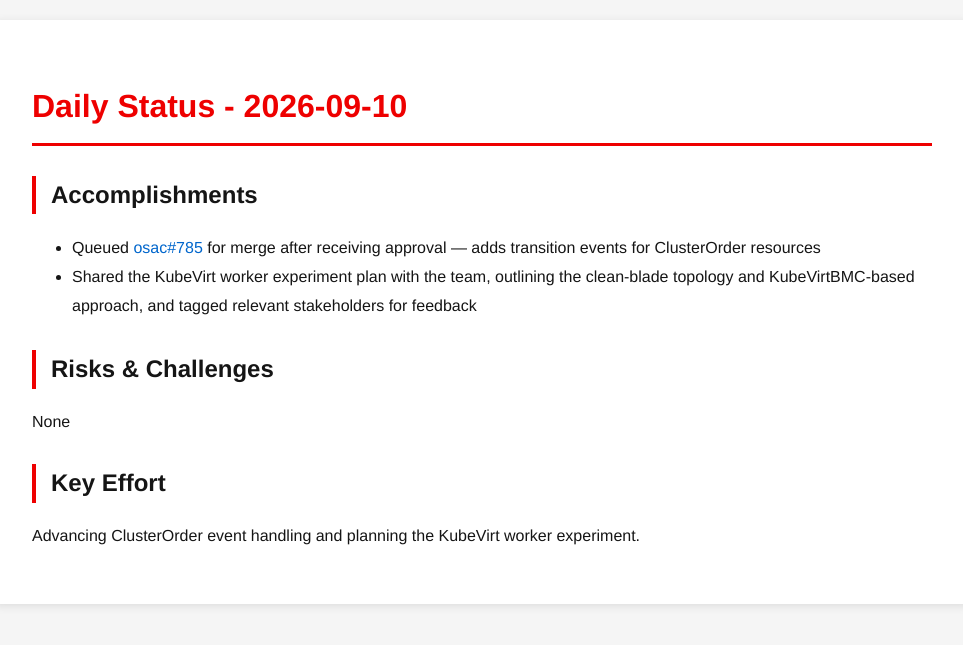
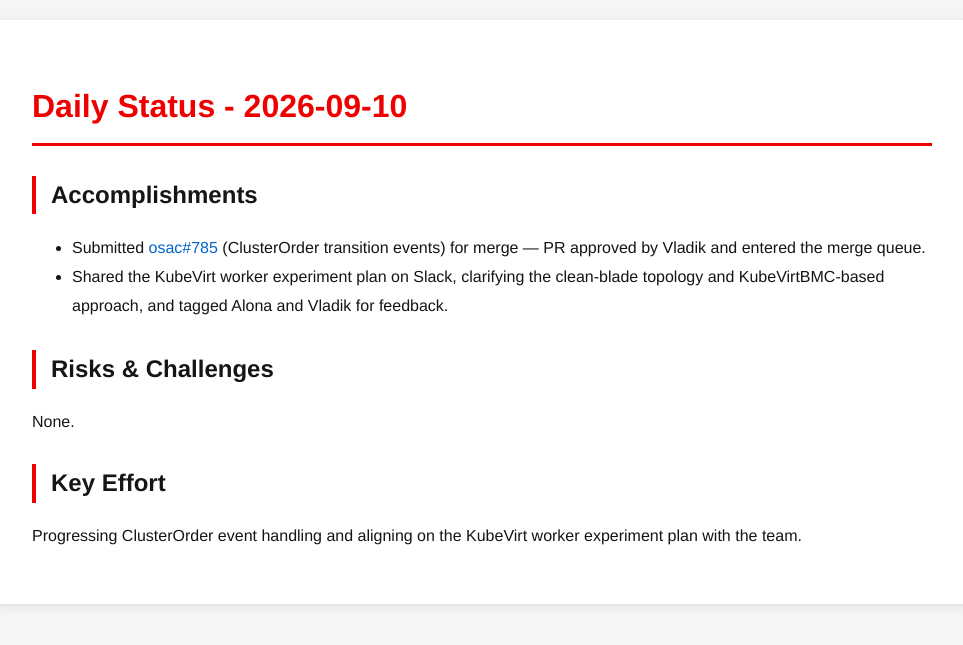
Before and after one commit to tzvatot/daily-status, a Jekyll site: the page built from 2026-09-10.md, in a window 1280 px wide. Shown: the top 645 px of the page, without its empty margins (158-1121 px from the left). Built offline with Jekyll 4.4.1, drawn with Linux system fonts in a browser that asks for light colours.

Commit message:
Daily status update - 2026-09-10

```diff
--- a/2026-09-10.md
+++ b/2026-09-10.md
@@ -7,11 +7,11 @@ date: 2026-09-10
 # Daily Status - 2026-09-10
 
 ## Accomplishments
-- Queued [osac#785](https://github.com/osac-project/osac/pull/785) for merge after receiving approval — adds transition events for ClusterOrder resources
-- Shared the KubeVirt worker experiment plan with the team, outlining the clean-blade topology and KubeVirtBMC-based approach, and tagged relevant stakeholders for feedback
+- Submitted [osac#785](https://github.com/osac-project/osac/pull/785) (ClusterOrder transition events) for merge — PR approved by Vladik and entered the merge queue.
+- Shared the KubeVirt worker experiment plan on Slack, clarifying the clean-blade topology and KubeVirtBMC-based approach, and tagged Alona and Vladik for feedback.
 
 ## Risks & Challenges
-None
+None.
 
 ## Key Effort
-Advancing ClusterOrder event handling and planning the KubeVirt worker experiment.
+Progressing ClusterOrder event handling and aligning on the KubeVirt worker experiment plan with the team.
```
